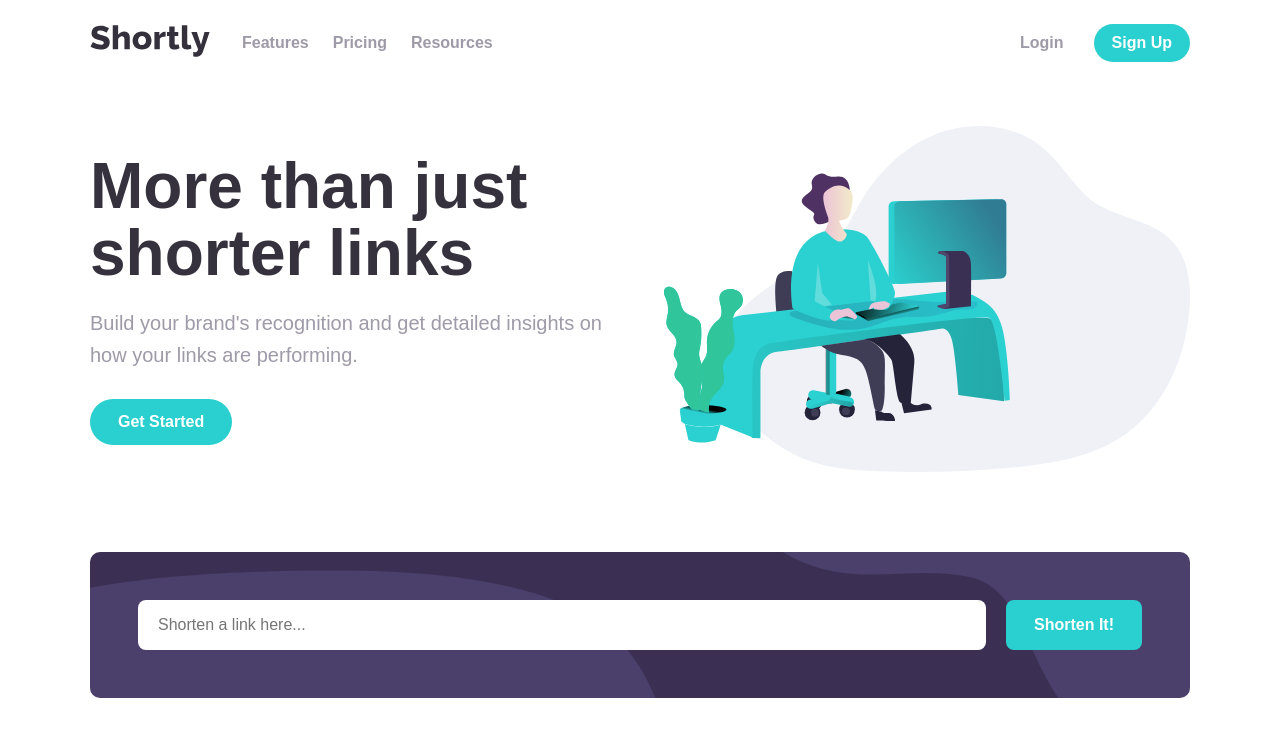
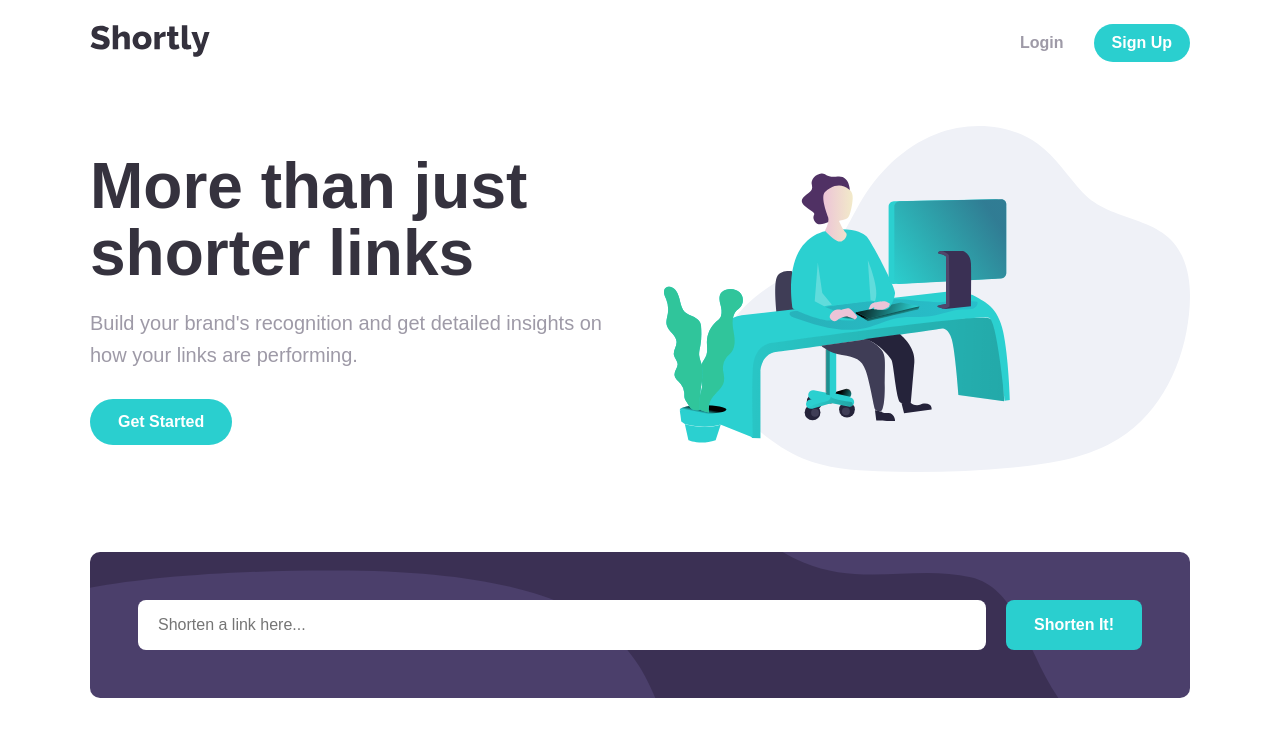
Before and after one commit to Oussama-ay/urlshortener, a React (Vite) app in the folder frontend/: page / in a window 1280 px wide. Shown: the top 736 px of the page. Built offline with nearby package versions, Linux system fonts and the light colour scheme; no server answers.

Commit message:
chore: remove unused navbar links

```diff
--- a/frontend/src/App.css
+++ b/frontend/src/App.css
@@ -17,13 +17,8 @@ nav img {
   width: 120px;
 }
 
-nav > div:first-of-type {
-  display: flex;
-  gap: 24px;
-  flex: 1;
-}
-
-nav > div:last-of-type {
+nav .nav-auth {
+  margin-left: auto;
   align-items: center;
   display: flex;
   gap: 12px;
@@ -201,14 +196,6 @@ nav .nav-signup {
     gap: 16px;
   }
 
-  nav > div:first-of-type {
-    display: none;
-  }
-
-  nav > div:last-of-type {
-    margin-left: auto;
-  }
-
   .hero {
     flex-direction: column-reverse;
     text-align: center;
--- a/frontend/src/components/Navbar.tsx
+++ b/frontend/src/components/Navbar.tsx
@@ -36,13 +36,7 @@ function Navbar() {
         <img src="/images/logo.svg" alt="Shortly" />
       </Link>
 
-      <div>
-        <a href="#">Features</a>
-        <a href="#">Pricing</a>
-        <a href="#">Resources</a>
-      </div>
-
-      <div>
+      <div className="nav-auth">
         {!loading && (authenticated ? (
           <>
             <Link className="nav-action" to="/my-links">My Links</Link>
```
